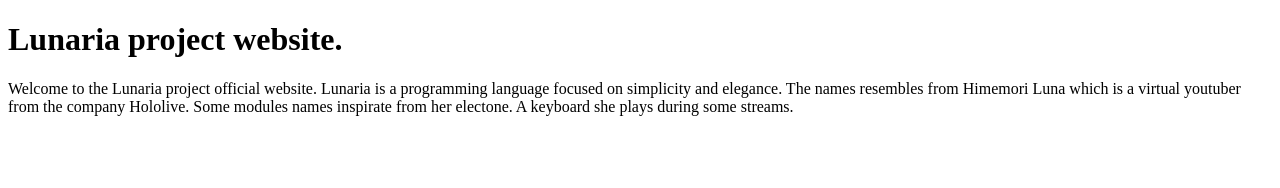
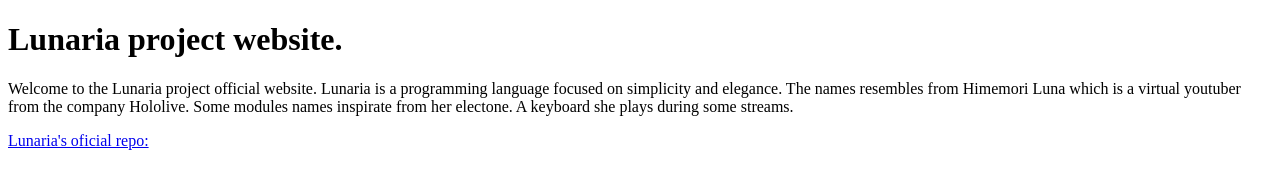
Before and after one commit to Lunaria-foundation/Lunaria, a plain HTML site: page index.html in a window 1280 px wide. Drawn offline with Linux system fonts and the light colour scheme.

Commit message:
Update index.html

```diff
--- a/index.html
+++ b/index.html
@@ -7,5 +7,8 @@
     <h1>Lunaria project website.</h1>
     <p>Welcome to the Lunaria project official website. Lunaria is a programming language focused on simplicity and elegance. The names resembles from Himemori Luna which is a virtual youtuber
     from the company Hololive. Some modules names inspirate from her electone. A keyboard she plays during some streams.</p>
+    <div>
+      <a href="https://github.com/SakamataDenji/Lunaria" target="_blank">Lunaria's oficial repo:</a>
+    </div>
   </body>
 </html>
```
